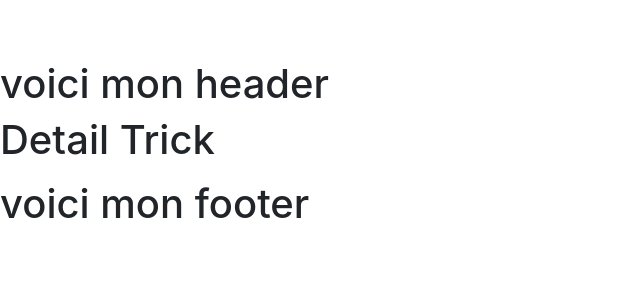
After one commit to Simon-git26/Snowtricks_Simon_Balleux_Pruvost, a Symfony app: template Snowtrick/templates/detail/index.html.twig in a window 1280 px wide. The commit adds this page. Shown: the top 300 px of the page, without its empty margins (0-640 px from the left). Run offline with Twig, Linux system fonts and the light colour scheme; the template is opened without the code that fills it, so the values that code supplies are empty; some libraries are stand-ins or nearby versions.

Commit message:
Lien sur titre du trick + redirection sur page detail d'un trick

```diff
--- a/Snowtrick/composer.json
+++ b/Snowtrick/composer.json
@@ -25,7 +25,9 @@
         "symfony/twig-bundle": "5.4.*",
         "symfony/validator": "5.4.*",
         "symfony/yaml": "5.4.*",
-        "symfonycasts/verify-email-bundle": "^1.13"
+        "symfonycasts/verify-email-bundle": "^1.13",
+        "twig/extra-bundle": "^3.5",
+        "twig/intl-extra": "^3.5"
     },
     "require-dev": {
         "doctrine/doctrine-fixtures-bundle": "^3.4",
--- a/Snowtrick/config/bundles.php
+++ b/Snowtrick/config/bundles.php
@@ -11,4 +11,5 @@ return [
     Symfony\Bundle\WebProfilerBundle\WebProfilerBundle::class => ['dev' => true, 'test' => true],
     Doctrine\Bundle\FixturesBundle\DoctrineFixturesBundle::class => ['dev' => true, 'test' => true],
     Symfony\Bundle\DebugBundle\DebugBundle::class => ['dev' => true],
+    Twig\Extra\TwigExtraBundle\TwigExtraBundle::class => ['all' => true],
 ];
--- a/Snowtrick/src/Controller/HomeController.php
+++ b/Snowtrick/src/Controller/HomeController.php
@@ -8,7 +8,6 @@ use Symfony\Component\HttpFoundation\Response;
 use Symfony\Component\Routing\Annotation\Route;
 // Appel de mon entity pour pouvoir utiliser ces method
 use App\Entity\Tricks;
-use App\Entity\User;
 
 class HomeController extends AbstractController
 {
--- /dev/null
+++ b/Snowtrick/templates/detail/index.html.twig
@@ -0,0 +1,33 @@
+{% extends 'base.html.twig' %}
+
+{% block title %}Hello DetailController!{% endblock %}
+
+{% block body %}
+
+<h1>Detail Trick</h1>
+
+<!-- fonction dump() utilisé grace au bundle vardumper -->
+<p>{{ dump(app.user) }}</p>
+
+
+<!-- Affichage de ma liste de Tricks -->
+<ul>
+    {% if trick %}
+        <!-- Passer le titre en lien vers la page details du trick à terme -->
+        <li>{{ trick.getTitle|e }}</li>
+        <!-- Description Trick -->
+        <li>{{ trick.getDescription|e }}</li>
+        <!-- Groupe Trick -->
+        <li>{{ trick.groupe|e }}</li>
+        <!-- Image Trick -->
+        <li>{{ trick.image|e }}</li>
+        <!-- Video Trick -->
+        <li>{{ trick.video|e }}</li>
+        <!-- Date Trick -->
+        <li>{{ trick.dateCreate|date("m/d/Y") }}</li>
+
+    {% endif %}
+</ul>
+
+
+{% endblock %}
--- a/Snowtrick/templates/home/index.html.twig
+++ b/Snowtrick/templates/home/index.html.twig
@@ -17,7 +17,8 @@
 <ul>
     {% for trick in tricks %}
         <!-- Passer le titre en lien vers la page details du trick à terme -->
-        <li>{{ trick.getTitle|e }}</li>
+        <li><a href="/detail/{{trick.id}}">{{ trick.getTitle|e }}</a></li>
+        <input type="hidden" value={{trick.id}}/>
         <!-- Affichage du stylo si connecté -->
         {% if app.user %}
             <li><a href="/edit/{{trick.id}}"><i class="fa-solid fa-pen"></i></a></li>
```
Also changed, not shown: Snowtrick/src/Controller/DetailController.php (added, +31 -0 lines), 2 other files.
